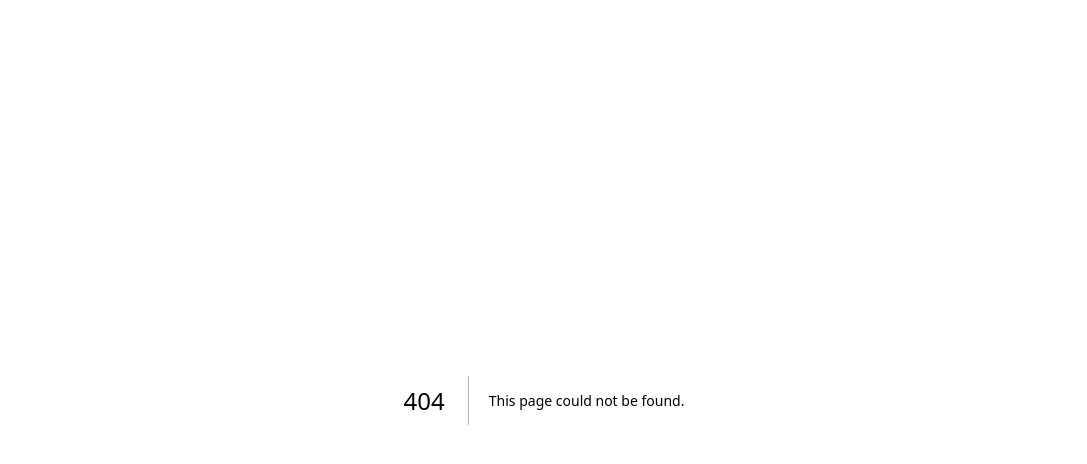
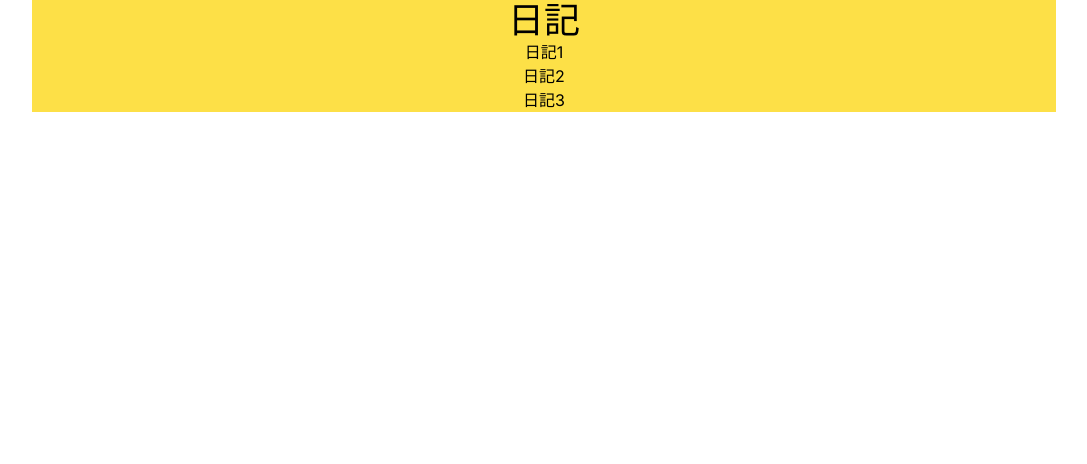
Before and after one commit to tech-harmony-team/Jibun-Log, a Next.js app in the folder next-front/: page /diary in a window 1280 px wide. Before the commit this address had no page. Shown: the top 464 px of the page, without its empty margins (96-1183 px from the left). Built offline with nearby package versions, Linux system fonts and the light colour scheme.

Commit message:
軽いレイアウトを作成した。

```diff
--- /dev/null
+++ b/next-front/src/app/diary/page.tsx
@@ -0,0 +1,12 @@
+export default function DiaryPage() {
+  return (
+    <div className="w-4/5 h-full mx-auto bg-yellow-300">
+      <h1 className="text-4xl text-center">日記</h1>
+      <div className="flex flex-col justify-center items-center">
+        <div>日記1</div>
+        <div>日記2</div>
+        <div>日記3</div>
+      </div>
+    </div>
+  );
+}
```
